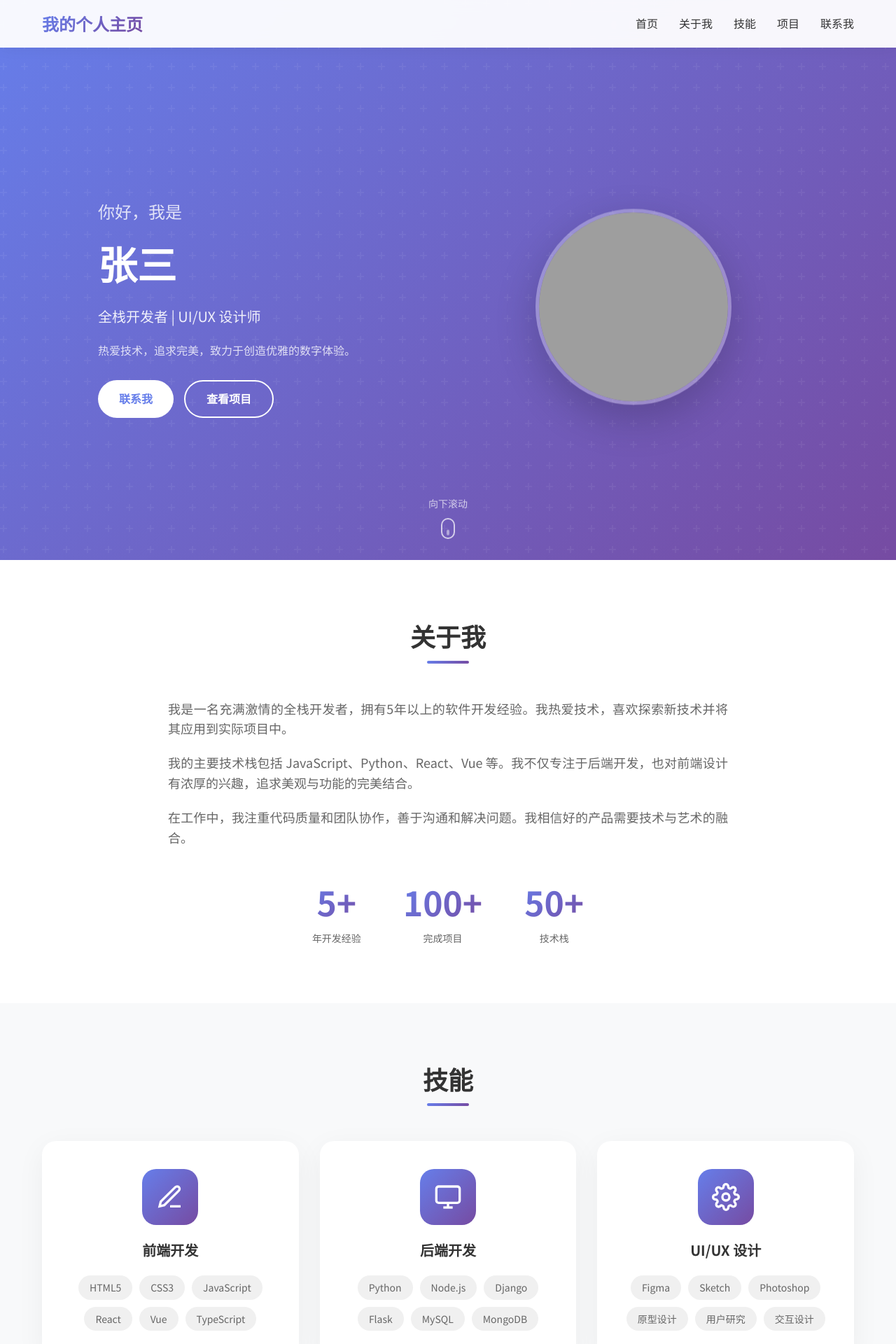
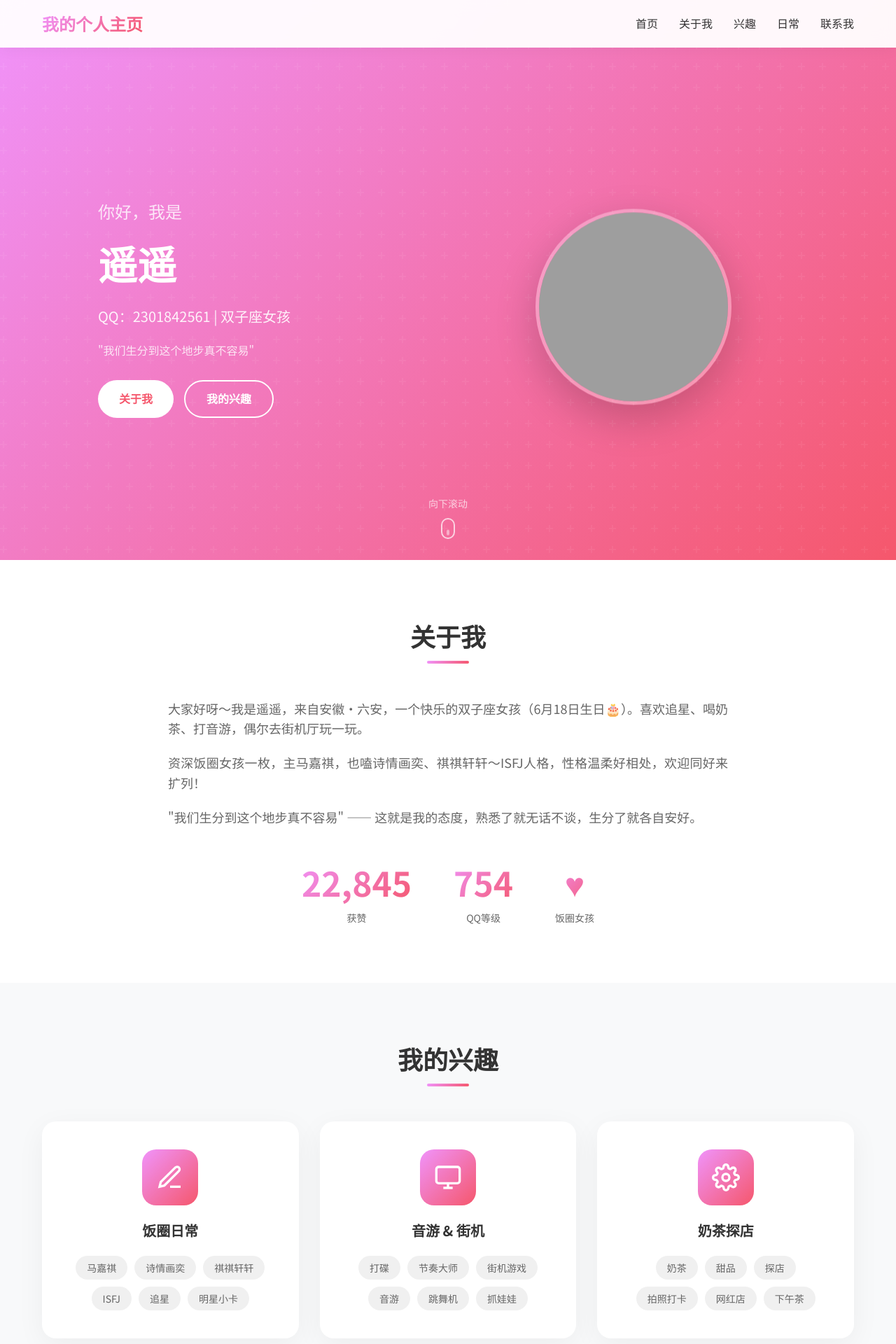
Before and after one commit to su120315/SUYU3, a PHP site: page / in a window 1280 px wide. Shown: the top 1920 px of the page at 70% size. Run offline with PHP 8.4, Linux system fonts and the light colour scheme; grey boxes are pictures that could not be loaded.

Commit message:
feat: QQ个人资料页面总结
Co-authored-by: traeagent <traeagent@users.noreply.github.com>

```diff
--- a/index.html
+++ b/index.html
@@ -17,8 +17,8 @@
                 <ul class="nav-links">
                     <li><a href="#home">首页</a></li>
                     <li><a href="#about">关于我</a></li>
-                    <li><a href="#skills">技能</a></li>
-                    <li><a href="#projects">项目</a></li>
+                    <li><a href="#interests">兴趣</a></li>
+                    <li><a href="#projects">日常</a></li>
                     <li><a href="#contact">联系我</a></li>
                 </ul>
                 <div class="hamburger">
@@ -34,17 +34,17 @@
         <div class="hero-content">
             <div class="hero-text">
                 <h1 class="hero-title">你好，我是</h1>
-                <h2 class="hero-name">张三</h2>
-                <p class="hero-subtitle">全栈开发者 | UI/UX 设计师</p>
-                <p class="hero-description">热爱技术，追求完美，致力于创造优雅的数字体验。</p>
+                <h2 class="hero-name">遥遥</h2>
+                <p class="hero-subtitle">QQ：2301842561 | 双子座女孩</p>
+                <p class="hero-description">"我们生分到这个地步真不容易"</p>
                 <div class="hero-buttons">
-                    <a href="#contact" class="btn btn-primary">联系我</a>
-                    <a href="#projects" class="btn btn-secondary">查看项目</a>
+                    <a href="#about" class="btn btn-primary">关于我</a>
+                    <a href="#interests" class="btn btn-secondary">我的兴趣</a>
                 </div>
             </div>
             <div class="hero-image">
                 <div class="avatar">
-                    <img src="https://trae-api-cn.mchost.guru/api/ide/v1/text_to_image?prompt=professional%20portrait%20photo%20of%20a%20young%20asian%20male%20developer%20with%20clean%20background&image_size=square" alt="个人头像">
+                    <img src="https://trae-api-cn.mchost.guru/api/ide/v1/text_to_image?prompt=retro%20vintage%20style%20double%20portrait%20photo%20of%20two%20young%20asian%20girls%20with%20warm%20film%20filter&image_size=square" alt="个人头像">
                 </div>
             </div>
         </div>
@@ -59,35 +59,35 @@
             <h2 class="section-title">关于我</h2>
             <div class="about-content">
                 <p class="about-text">
-                    我是一名充满激情的全栈开发者，拥有5年以上的软件开发经验。我热爱技术，喜欢探索新技术并将其应用到实际项目中。
+                    大家好呀～我是遥遥，来自安徽·六安，一个快乐的双子座女孩（6月18日生日🎂）。喜欢追星、喝奶茶、打音游，偶尔去街机厅玩一玩。
                 </p>
                 <p class="about-text">
-                    我的主要技术栈包括 JavaScript、Python、React、Vue 等。我不仅专注于后端开发，也对前端设计有浓厚的兴趣，追求美观与功能的完美结合。
+                    资深饭圈女孩一枚，主马嘉祺，也嗑诗情画奕、祺祺轩轩～ISFJ人格，性格温柔好相处，欢迎同好来扩列！
                 </p>
                 <p class="about-text">
-                    在工作中，我注重代码质量和团队协作，善于沟通和解决问题。我相信好的产品需要技术与艺术的融合。
+                    "我们生分到这个地步真不容易" —— 这就是我的态度，熟悉了就无话不谈，生分了就各自安好。
                 </p>
                 <div class="about-stats">
                     <div class="stat-item">
-                        <span class="stat-value">5+</span>
-                        <span class="stat-label">年开发经验</span>
+                        <span class="stat-value">22,845</span>
+                        <span class="stat-label">获赞</span>
                     </div>
                     <div class="stat-item">
-                        <span class="stat-value">100+</span>
-                        <span class="stat-label">完成项目</span>
+                        <span class="stat-value">754</span>
+                        <span class="stat-label">QQ等级</span>
                     </div>
                     <div class="stat-item">
-                        <span class="stat-value">50+</span>
-                        <span class="stat-label">技术栈</span>
+                        <span class="stat-value">♥</span>
+                        <span class="stat-label">饭圈女孩</span>
                     </div>
                 </div>
             </div>
         </div>
     </section>
 
-    <section id="skills" class="skills">
+    <section id="interests" class="skills">
         <div class="container">
-            <h2 class="section-title">技能</h2>
+            <h2 class="section-title">我的兴趣</h2>
             <div class="skills-grid">
                 <div class="skill-card">
                     <div class="skill-icon">
@@ -96,14 +96,14 @@
                             <path d="M16.5 3.5a2.121 2.121 0 0 1 3 3L7 19l-4 1 1-4L16.5 3.5z"/>
                         </svg>
                     </div>
-                    <h3>前端开发</h3>
+                    <h3>饭圈日常</h3>
                     <div class="skill-tags">
-                        <span>HTML5</span>
-                        <span>CSS3</span>
-                        <span>JavaScript</span>
-                        <span>React</span>
-                        <span>Vue</span>
-                        <span>TypeScript</span>
+                        <span>马嘉祺</span>
+                        <span>诗情画奕</span>
+                        <span>祺祺轩轩</span>
+                        <span>ISFJ</span>
+                        <span>追星</span>
+                        <span>明星小卡</span>
                     </div>
                 </div>
                 <div class="skill-card">
@@ -114,14 +114,14 @@
                             <line x1="12" y1="17" x2="12" y2="21"/>
                         </svg>
                     </div>
-                    <h3>后端开发</h3>
+                    <h3>音游 & 街机</h3>
                     <div class="skill-tags">
-                        <span>Python</span>
-                        <span>Node.js</span>
-                        <span>Django</span>
-                        <span>Flask</span>
-                        <span>MySQL</span>
-                        <span>MongoDB</span>
+                        <span>打碟</span>
+                        <span>节奏大师</span>
+                        <span>街机游戏</span>
+                        <span>音游</span>
+                        <span>跳舞机</span>
+                        <span>抓娃娃</span>
                     </div>
                 </div>
                 <div class="skill-card">
@@ -131,14 +131,14 @@
                             <path d="M19.4 15a1.65 1.65 0 0 0 .33 1.82l.06.06a2 2 0 0 1 0 2.83 2 2 0 0 1-2.83 0l-.06-.06a1.65 1.65 0 0 0-1.82-.33 1.65 1.65 0 0 0-1 1.51V21a2 2 0 0 1-2 2 2 2 0 0 1-2-2v-.09A1.65 1.65 0 0 0 9 19.4a1.65 1.65 0 0 0-1.82.33l-.06.06a2 2 0 0 1-2.83 0 2 2 0 0 1 0-2.83l.06-.06a1.65 1.65 0 0 0 .33-1.82 1.65 1.65 0 0 0-1.51-1H3a2 2 0 0 1-2-2 2 2 0 0 1 2-2h.09A1.65 1.65 0 0 0 4.6 9a1.65 1.65 0 0 0-.33-1.82l-.06-.06a2 2 0 0 1 0-2.83 2 2 0 0 1 2.83 0l.06.06a1.65 1.65 0 0 0 1.82.33H9a1.65 1.65 0 0 0 1-1.51V3a2 2 0 0 1 2-2 2 2 0 0 1 2 2v.09a1.65 1.65 0 0 0 1 1.51 1.65 1.65 0 0 0 1.82-.33l.06-.06a2 2 0 0 1 2.83 0 2 2 0 0 1 0 2.83l-.06.06a1.65 1.65 0 0 0-.33 1.82V9a1.65 1.65 0 0 0 1.51 1H21a2 2 0 0 1 2 2 2 2 0 0 1-2 2h-.09a1.65 1.65 0 0 0-1.51 1z"/>
                         </svg>
                     </div>
-                    <h3>UI/UX 设计</h3>
+                    <h3>奶茶探店</h3>
                     <div class="skill-tags">
-                        <span>Figma</span>
-                        <span>Sketch</span>
-                        <span>Photoshop</span>
-                        <span>原型设计</span>
-                        <span>用户研究</span>
-                        <span>交互设计</span>
+                        <span>奶茶</span>
+                        <span>甜品</span>
+                        <span>探店</span>
+                        <span>拍照打卡</span>
+                        <span>网红店</span>
+                        <span>下午茶</span>
                     </div>
                 </div>
             </div>
@@ -147,47 +147,47 @@
 
     <section id="projects" class="projects">
         <div class="container">
-            <h2 class="section-title">项目作品</h2>
+            <h2 class="section-title">QQ空间日常</h2>
             <div class="projects-grid">
                 <div class="project-card">
                     <div class="project-image">
-                        <img src="https://trae-api-cn.mchost.guru/api/ide/v1/text_to_image?prompt=modern%20e-commerce%20website%20dashboard%20interface%20design&image_size=landscape_16_9" alt="电商平台">
+                        <img src="https://trae-api-cn.mchost.guru/api/ide/v1/text_to_image?prompt=cup%20of%20milk%20tea%20with%20boba%20on%20a%20cute%20table%20setting%20warm%20lighting&image_size=landscape_16_9" alt="奶茶探店">
                     </div>
                     <div class="project-info">
-                        <h3>电商平台</h3>
-                        <p>基于 React 和 Node.js 构建的现代化电商平台，支持商品管理、订单系统和支付集成。</p>
+                        <h3>今日份奶茶打卡</h3>
+                        <p>新发现了一家超好喝的奶茶店！芋泥波波奶茶yyds，店内装修也很适合拍照～</p>
                         <div class="project-tags">
-                            <span>React</span>
-                            <span>Node.js</span>
-                            <span>MongoDB</span>
+                            <span>奶茶</span>
+                            <span>探店</span>
+                            <span>打卡</span>
                         </div>
                     </div>
                 </div>
                 <div class="project-card">
                     <div class="project-image">
-                        <img src="https://trae-api-cn.mchost.guru/api/ide/v1/text_to_image?prompt=creative%20portfolio%20website%20design%20with%20animated%20elements&image_size=landscape_16_9" alt="作品集网站">
+                        <img src="https://trae-api-cn.mchost.guru/api/ide/v1/text_to_image?prompt=rhythm%20game%20arcade%20machine%20with%20colorful%20lights%20night%20atmosphere&image_size=landscape_16_9" alt="音游打碟">
                     </div>
                     <div class="project-info">
-                        <h3>个人作品集网站</h3>
-                        <p>响应式设计的个人作品集网站，展示个人技能和项目，支持暗色模式切换。</p>
+                        <h3>音游日常 ～🎵</h3>
+                        <p>今天在街机厅打了一下午的音游，手感超好！有没有人来battle一下？</p>
                         <div class="project-tags">
-                            <span>Vue</span>
-                            <span>CSS3</span>
-                            <span>JavaScript</span>
+                            <span>音游</span>
+                            <span>街机</span>
+                            <span>打碟</span>
                         </div>
                     </div>
                 </div>
                 <div class="project-card">
                     <div class="project-image">
-                        <img src="https://trae-api-cn.mchost.guru/api/ide/v1/text_to_image?prompt=data%20visualization%20dashboard%20with%20charts%20and%20graphs&image_size=landscape_16_9" alt="数据可视化平台">
+                        <img src="https://trae-api-cn.mchost.guru/api/ide/v1/text_to_image?prompt=kpop%20photocard%20collection%20display%20on%20cute%20desk%20kpop%20merchandise&image_size=landscape_16_9" alt="明星小卡">
                     </div>
                     <div class="project-info">
-                        <h3>数据可视化平台</h3>
-                        <p>企业级数据可视化平台，支持多维度数据分析和实时图表展示。</p>
+                        <h3>小卡收藏展示</h3>
+                        <p>新收了几张马嘉祺的小卡，每一张都好绝！我的小卡册越来越丰富啦～</p>
                         <div class="project-tags">
-                            <span>Python</span>
-                            <span>Django</span>
-                            <span>ECharts</span>
+                            <span>明星小卡</span>
+                            <span>马嘉祺</span>
+                            <span>收藏</span>
                         </div>
                     </div>
                 </div>
@@ -208,8 +208,8 @@
                             </svg>
                         </div>
                         <div class="contact-detail">
-                            <span class="contact-label">邮箱</span>
-                            <span class="contact-value">zhangsan@example.com</span>
+                            <span class="contact-label">QQ</span>
+                            <span class="contact-value">2301842561</span>
                         </div>
                     </div>
                     <div class="contact-item">
@@ -219,8 +219,8 @@
                             </svg>
                         </div>
                         <div class="contact-detail">
-                            <span class="contact-label">电话</span>
-                            <span class="contact-value">+86 138 0000 0000</span>
+                            <span class="contact-label">地区</span>
+                            <span class="contact-value">安徽·六安</span>
                         </div>
                     </div>
                     <div class="contact-item">
@@ -231,8 +231,8 @@
                             </svg>
                         </div>
                         <div class="contact-detail">
-                            <span class="contact-label">地址</span>
-                            <span class="contact-value">北京市朝阳区</span>
+                            <span class="contact-label">生日</span>
+                            <span class="contact-value">6月18日（双子座）</span>
                         </div>
                     </div>
                 </div>
@@ -260,7 +260,7 @@
     <footer class="footer">
         <div class="container">
             <div class="footer-content">
-                <p>&copy; 2024 张三. 保留所有权利.</p>
+                <p>&copy; 2024 遥遥. 保留所有权利.</p>
                 <div class="social-links">
                     <a href="#" class="social-link">
                         <svg viewBox="0 0 24 24" fill="none" stroke="currentColor" stroke-width="2">
--- a/style.css
+++ b/style.css
@@ -49,7 +49,7 @@ body {
 .nav-logo span {
     font-size: 24px;
     font-weight: 700;
-    background: linear-gradient(135deg, #667eea 0%, #764ba2 100%);
+    background: linear-gradient(135deg, #f093fb 0%, #f5576c 100%);
     -webkit-background-clip: text;
     -webkit-text-fill-color: transparent;
     background-clip: text;
@@ -69,7 +69,7 @@ body {
 }
 
 .nav-links a:hover {
-    color: #667eea;
+    color: #f5576c;
 }
 
 .hamburger {
@@ -95,7 +95,7 @@ body {
     justify-content: center;
     align-items: center;
     padding: 80px 20px 0;
-    background: linear-gradient(135deg, #667eea 0%, #764ba2 100%);
+    background: linear-gradient(135deg, #f093fb 0%, #f5576c 100%);
     position: relative;
     overflow: hidden;
 }
@@ -173,7 +173,7 @@ body {
 
 .btn-primary {
     background: #fff;
-    color: #667eea;
+    color: #f5576c;
 }
 
 .btn-primary:hover {
@@ -189,7 +189,7 @@ body {
 
 .btn-secondary:hover {
     background: #fff;
-    color: #667eea;
+    color: #f5576c;
 }
 
 .hero-image {
@@ -282,7 +282,7 @@ section {
     transform: translateX(-50%);
     width: 60px;
     height: 4px;
-    background: linear-gradient(135deg, #667eea 0%, #764ba2 100%);
+    background: linear-gradient(135deg, #f093fb 0%, #f5576c 100%);
     border-radius: 2px;
 }
 
@@ -320,7 +320,7 @@ section {
     display: block;
     font-size: 48px;
     font-weight: 700;
-    background: linear-gradient(135deg, #667eea 0%, #764ba2 100%);
+    background: linear-gradient(135deg, #f093fb 0%, #f5576c 100%);
     -webkit-background-clip: text;
     -webkit-text-fill-color: transparent;
     background-clip: text;
@@ -363,7 +363,7 @@ section {
     display: flex;
     align-items: center;
     justify-content: center;
-    background: linear-gradient(135deg, #667eea 0%, #764ba2 100%);
+    background: linear-gradient(135deg, #f093fb 0%, #f5576c 100%);
     border-radius: 20px;
     color: #fff;
     font-size: 32px;
@@ -462,7 +462,7 @@ section {
 
 .project-tags span {
     padding: 4px 12px;
-    background: linear-gradient(135deg, #667eea 0%, #764ba2 100%);
+    background: linear-gradient(135deg, #f093fb 0%, #f5576c 100%);
     color: #fff;
     border-radius: 15px;
     font-size: 12px;
@@ -499,7 +499,7 @@ section {
     display: flex;
     align-items: center;
     justify-content: center;
-    background: linear-gradient(135deg, #667eea 0%, #764ba2 100%);
+    background: linear-gradient(135deg, #f093fb 0%, #f5576c 100%);
     border-radius: 15px;
     color: #fff;
     flex-shrink: 0;
@@ -560,7 +560,7 @@ section {
 .form-group input:focus,
 .form-group textarea:focus {
     outline: none;
-    border-color: #667eea;
+    border-color: #f5576c;
 }
 
 .contact-form button {
@@ -614,7 +614,7 @@ section {
 }
 
 .social-link:hover {
-    background: #667eea;
+    background: #f5576c;
 }
 
 .social-link svg {
```
